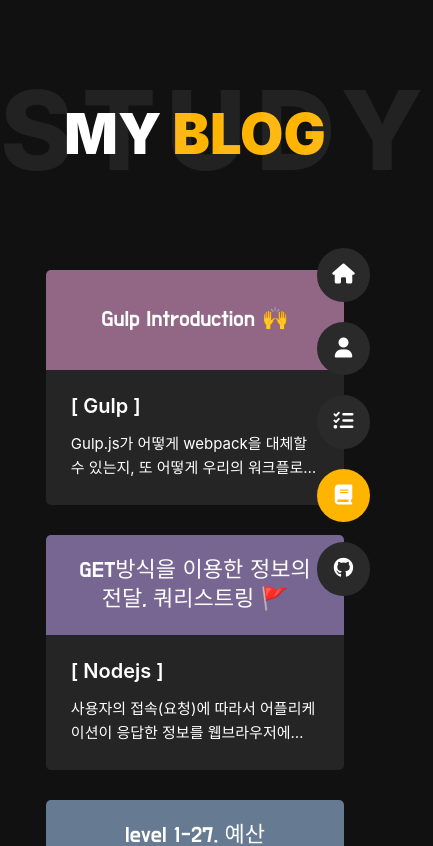
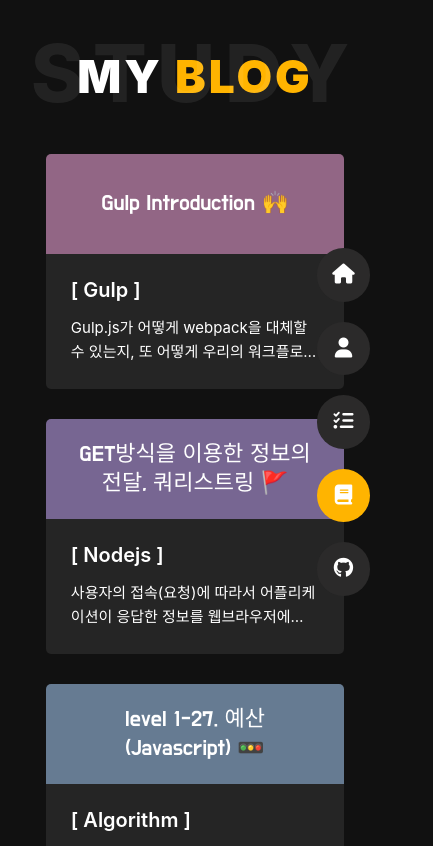
Before and after one commit to hjban-dev/portfolio, a React (Create React App) app: page /blog in a window 390 px wide. Shown: the top 846 px of the page, 433 px wide, since content can reach past the window. Built offline with nearby package versions, Linux system fonts and the light colour scheme.

Commit message:
Header 컴포넌트 반응형 style 추가

```diff
--- a/src/components/molecules/PageHeader.js
+++ b/src/components/molecules/PageHeader.js
@@ -47,6 +47,22 @@
 			letter-spacing: 10px;
 		}
 	}
+	@media ${(props) => props.theme.tablet} {
+		padding: 60px 0px 60px 0px;
+	}
+	@media ${(props) => props.theme.mobile} {
+		padding: 30px 0px 30px 0px;
+		h1 {
+			font-size: 46px;
+			letter-spacing: 3px;
+		}
+		.title-bg {
+			font-size: 80px;
+			letter-spacing: 20px;
+			&.on {
+			}
+		}
+	}
 `;
 
 export default PageHeader;
```
